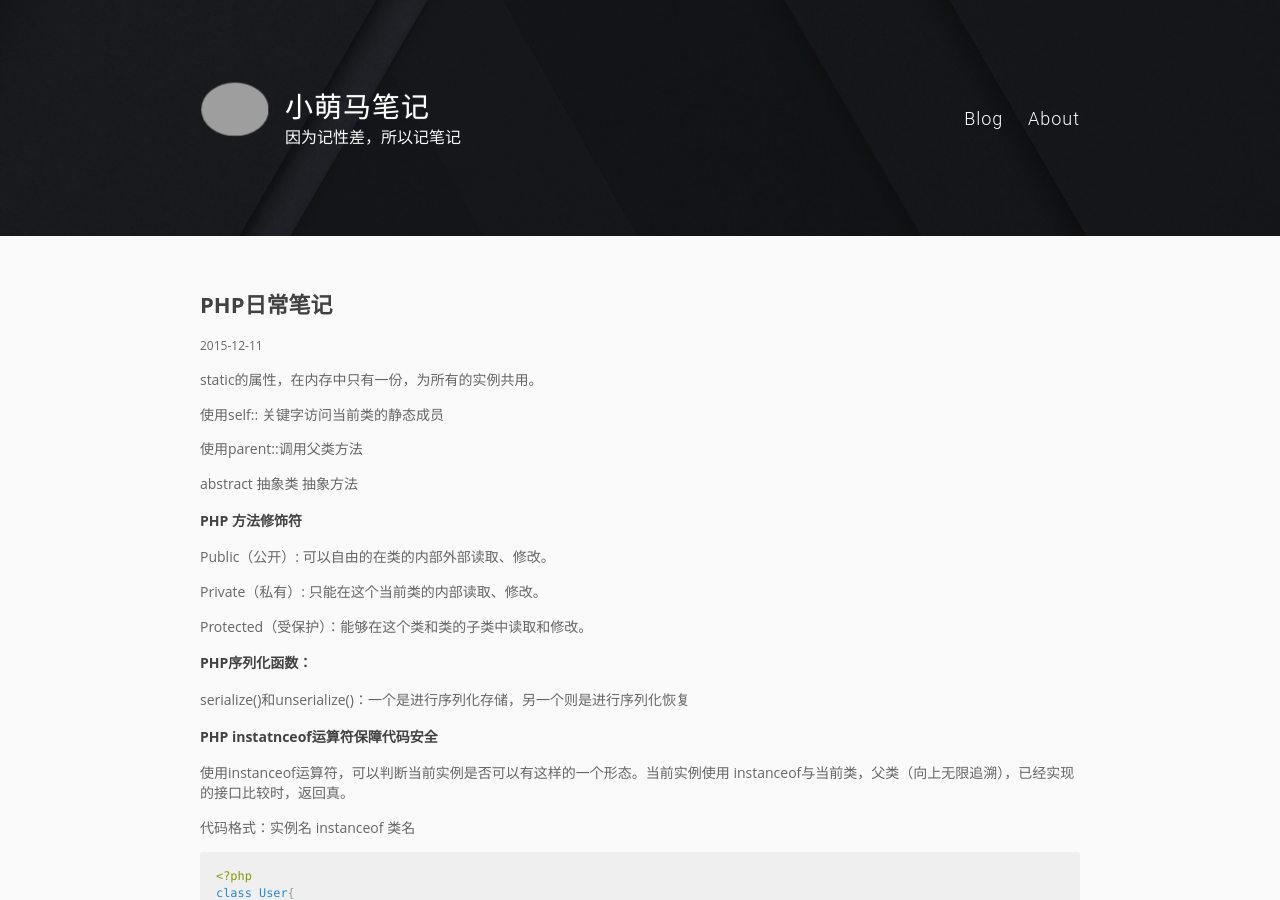
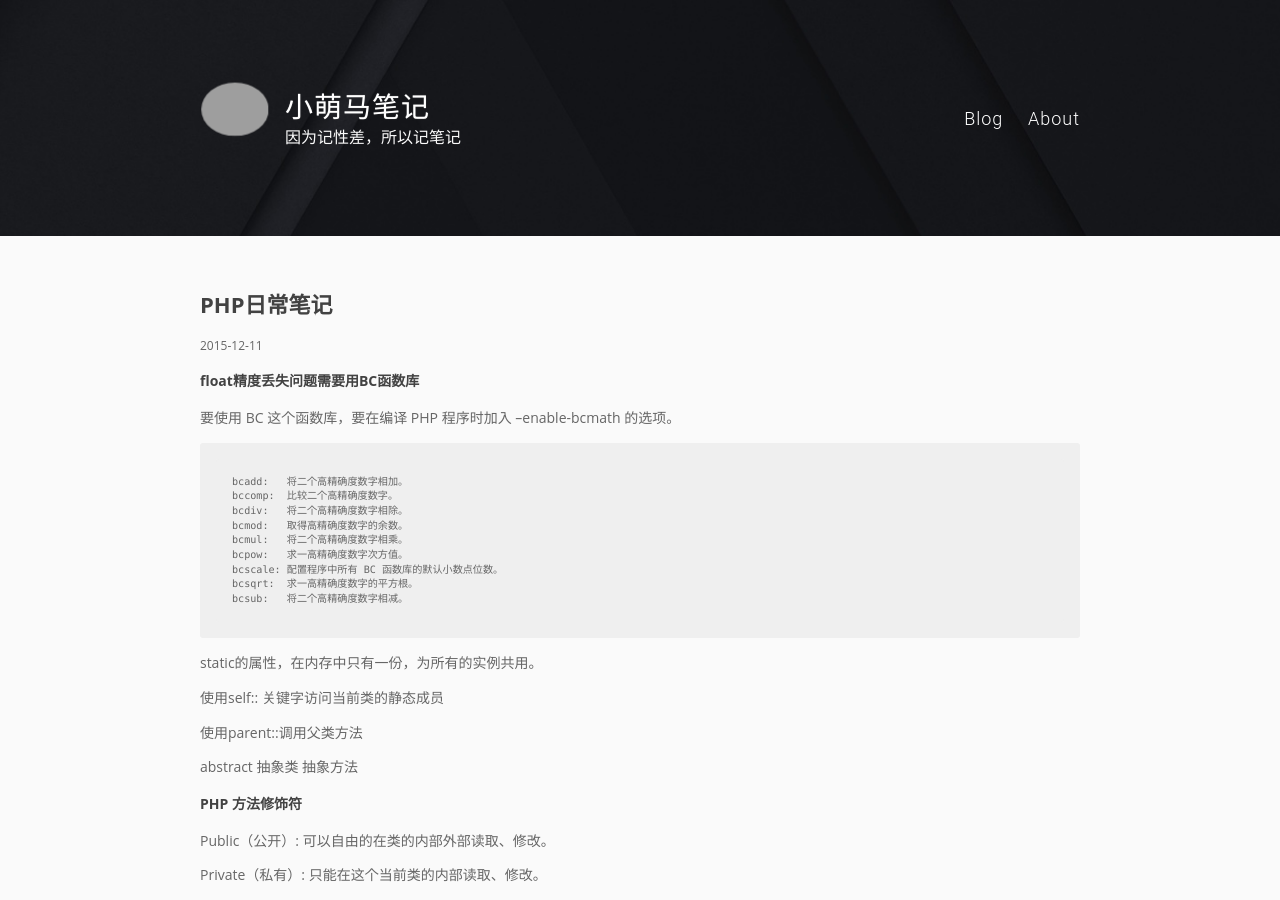
Before and after one commit to pingmalu/pingmalu.github.io, a Jekyll site: the page built from _posts/2015-12-11-PHP日常笔记.md, in a window 1280 px wide and 900 px high. Built offline with Jekyll 4.4.1, drawn with Linux system fonts in a browser that asks for light colours; Markdown is read by kramdown in place of the engine named in the settings; grey boxes are pictures that could not be loaded.

Commit message:
php float

```diff
--- a/_posts/2015-12-11-PHP日常笔记.md
+++ b/_posts/2015-12-11-PHP日常笔记.md
@@ -2,6 +2,21 @@
 layout: post
 title: PHP日常笔记
 ---
+
+### float精度丢失问题需要用BC函数库
+
+要使用 BC 这个函数库，要在编译 PHP 程序时加入 --enable-bcmath 的选项。
+
+    bcadd:	 将二个高精确度数字相加。
+    bccomp:	 比较二个高精确度数字。
+    bcdiv:	 将二个高精确度数字相除。
+    bcmod:	 取得高精确度数字的余数。
+    bcmul:	 将二个高精确度数字相乘。
+    bcpow:	 求一高精确度数字次方值。
+    bcscale: 配置程序中所有 BC 函数库的默认小数点位数。
+    bcsqrt:	 求一高精确度数字的平方根。
+    bcsub:	 将二个高精确度数字相减。
+
 
 static的属性，在内存中只有一份，为所有的实例共用。
 
```
